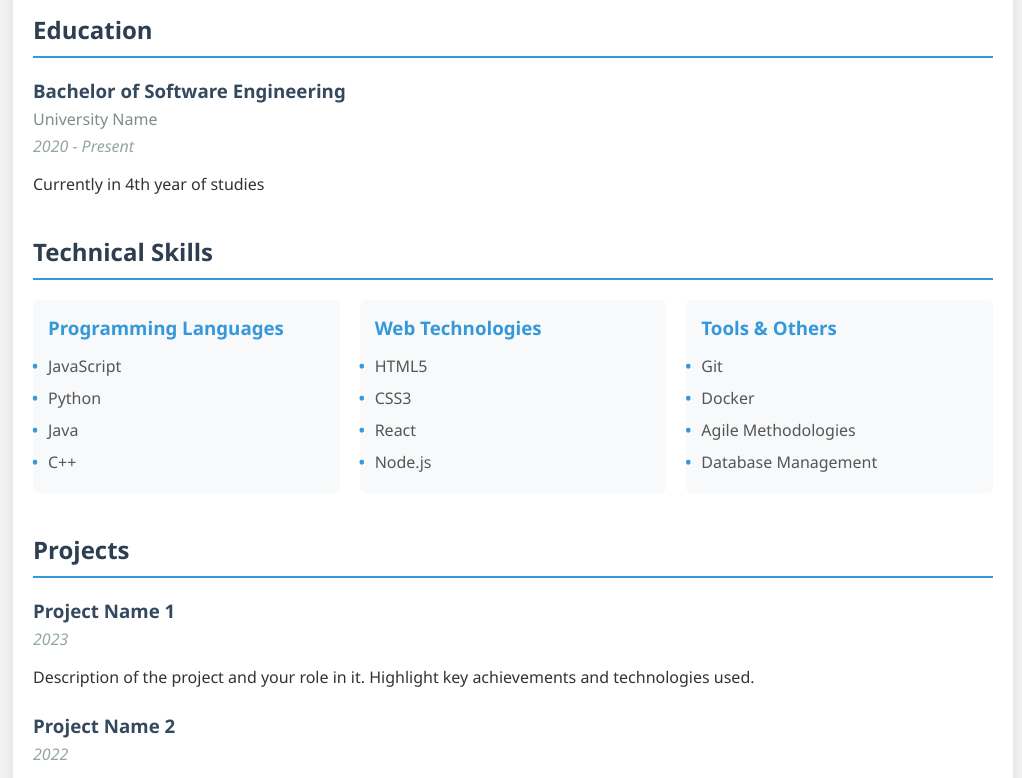
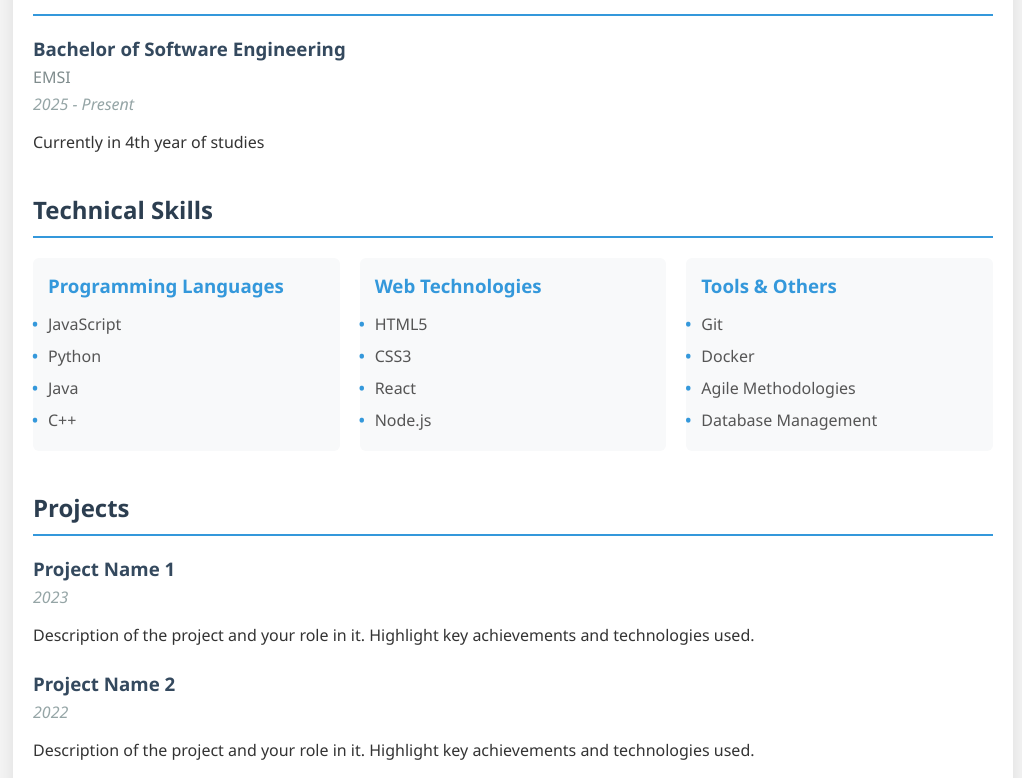
Before and after one commit to yuriiaiko/webapp, a website: page src/index.html in a window 1280 px wide. Shown: the part 275-1053 px from the top of the page, without its empty margins (127-1149 px from the left). Drawn offline with Linux system fonts and the light colour scheme.

Commit message:
third commit

```diff
--- a/src/index.html
+++ b/src/index.html
@@ -35,7 +35,7 @@
       </div>
       <div class="contact-item">
         <i class="fab fa-github"></i>
-        <span>github.com/rimcherrouk</span>
+        <span>github.com/yuriiaiko</span>
       </div>
     </section>
 
@@ -43,8 +43,8 @@
       <h2>Education</h2>
       <div class="entry">
         <h3>Bachelor of Software Engineering</h3>
-        <p class="institution">University Name</p>
-        <p class="date">2020 - Present</p>
+        <p class="institution">EMSI</p>
+        <p class="date">2025 - Present</p>
         <p>Currently in 4th year of studies</p>
       </div>
     </section>
```
